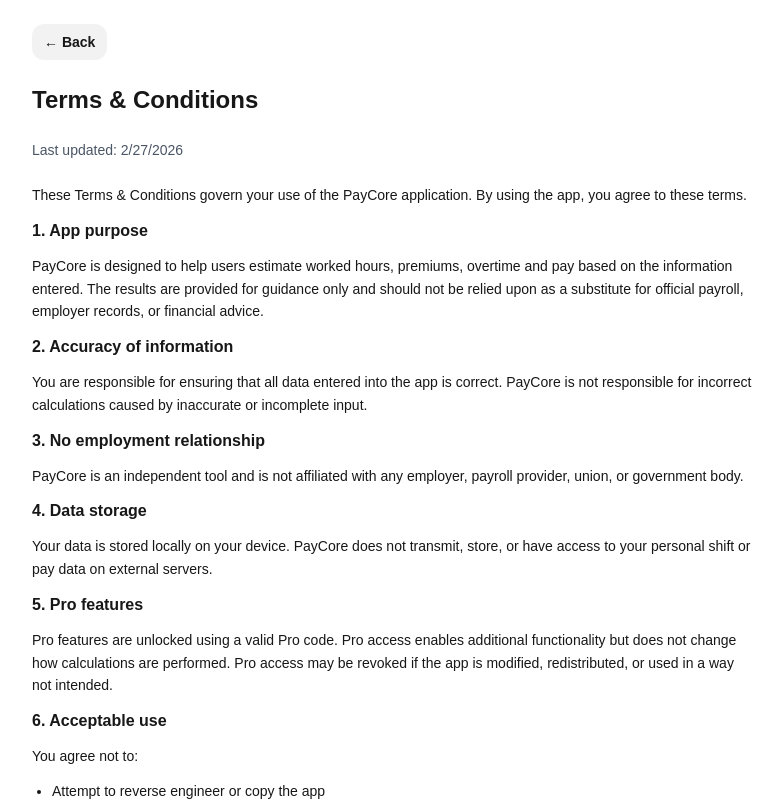
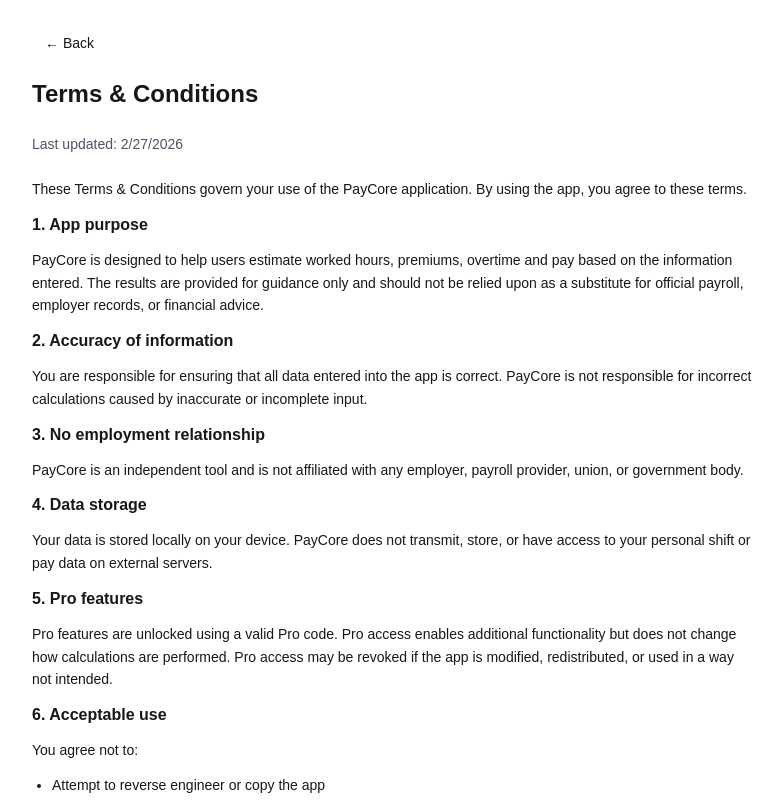
Before and after one commit to phil18019/wage-app, a Next.js app: page /terms in a window 1280 px wide. Shown: the top 801 px of the page, without its empty margins (248-1030 px from the left). Built offline with nearby package versions, Linux system fonts and the light colour scheme.

Commit message:
Fix contextual back navigation

```diff
--- a/app/components/BackButton.tsx
+++ b/app/components/BackButton.tsx
@@ -1,30 +1,26 @@
 "use client";
 
-import { useRouter, useSearchParams } from "next/navigation";
+import { useSearchParams, useRouter } from "next/navigation";
 
 export default function BackButton() {
   const router = useRouter();
-  const sp = useSearchParams();
+  const params = useSearchParams();
 
-  const from = sp.get("from"); // "landing" | "settings" | null
+  const from = params.get("from");
 
-  const href =
-    from === "settings" ? "/settings" :
-    from === "landing" ? "/" :
-    "/app"; // fallback
-
-  const label =
-    from === "settings" ? "← Back to Settings" :
-    from === "landing" ? "← Back to Home" :
-    "← Back";
+  const target =
+    from === "landing"
+      ? "/"
+      : from === "settings"
+      ? "/settings"
+      : "/app";
 
   return (
     <button
-      type="button"
-      onClick={() => router.push(href)}
-      className="inline-flex items-center rounded-xl bg-black/5 dark:bg-white/10 px-3 py-2 text-sm font-semibold hover:opacity-90"
+      onClick={() => router.push(target)}
+      className="text-sm px-3 py-2 rounded-lg bg-white/10 hover:bg-white/15 border border-white/10 mb-4"
     >
-      {label}
+      ← Back
     </button>
   );
 }
--- a/app/page.tsx
+++ b/app/page.tsx
@@ -40,13 +40,13 @@
 
       {/* Footer */}
       <footer className="mt-10 flex flex-col items-center gap-2 text-xs text-gray-500 dark:text-white/60">
-  <Link href="/privacy?from=landing" className="opacity-70 hover:opacity-100">
-    Privacy Policy
-  </Link>
+ <Link href="/privacy?from=landing" className="opacity-70 hover:opacity-100">
+  Privacy Policy
+</Link>
 
-  <Link href="/terms?from=landing" className="opacity-70 hover:opacity-100">
-    Terms &amp; Conditions
-  </Link>
+<Link href="/terms?from=landing" className="opacity-70 hover:opacity-100">
+  Terms & Conditions
+</Link>
 
 
         <div className="mt-2 text-[11px] opacity-70">
--- a/app/settings/page.tsx
+++ b/app/settings/page.tsx
@@ -367,7 +367,7 @@
       </div>
       <div className="mt-8 border-t pt-4 text-xs text-center text-gray-500 dark:text-gray-400 space-y-2">
 
-  <Link href="/privacy?from=settings" className="block hover:underline">
+ <Link href="/privacy?from=settings" className="block hover:underline">
   Privacy Policy
 </Link>
 
```
